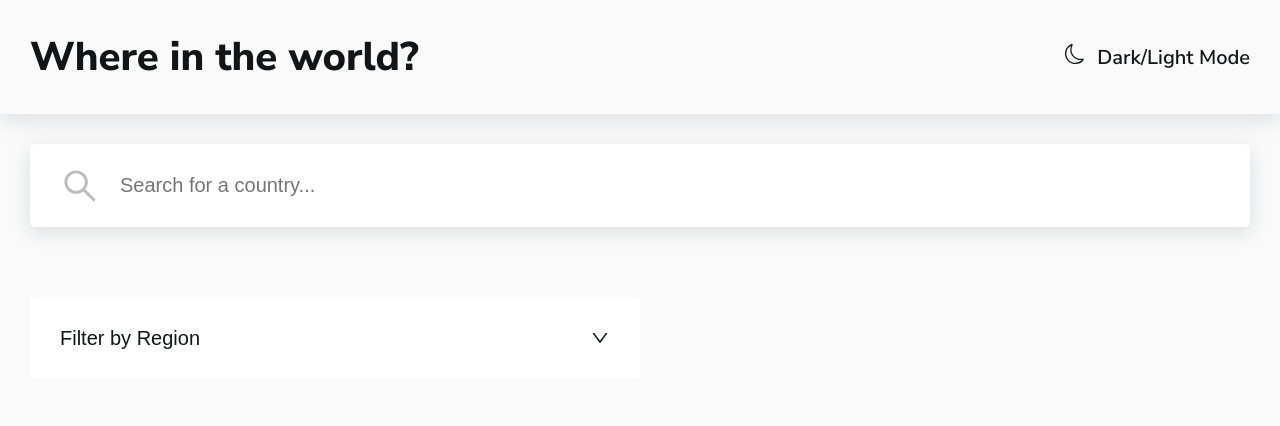
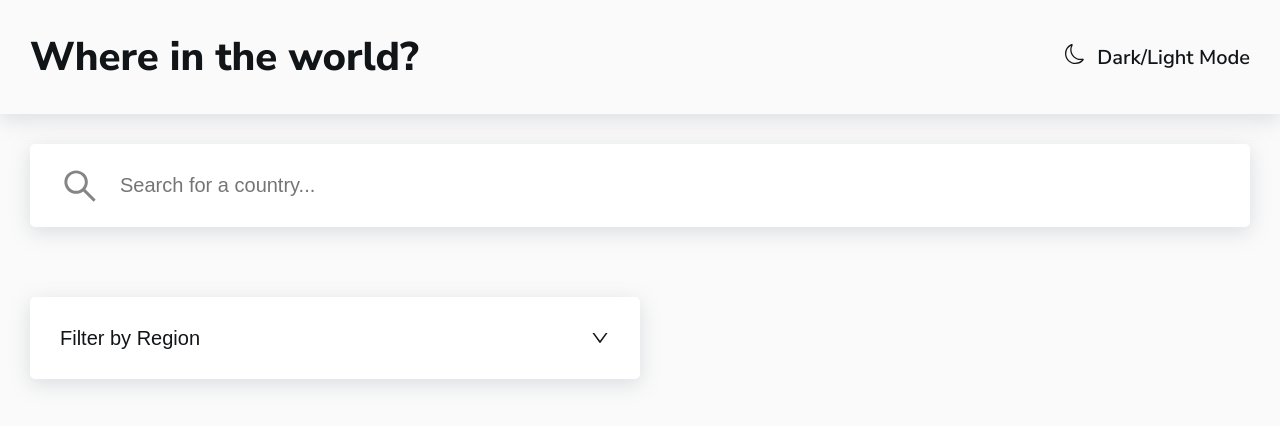
Before and after one commit to JoyAnneW/countries-api-challenge, a React (Create React App) app: page / in a window 1280 px wide. Shown: the top 426 px of the page. Built offline with nearby package versions, Linux system fonts and the light colour scheme.

Commit message:
removed selected attriubte from first option in dropdown, updated the font colors in the text input, added box shadow to dropdown. !

```diff
--- a/src/App.js
+++ b/src/App.js
@@ -7,7 +7,7 @@ function App() {
 		<div className="App">
 			<Header />
 			<main>
-				<SearchFilter />
+				<SearchFilter menuPlacement="bottom" />
 			</main>
 		</div>
 	);
--- a/src/components/SearchFilter.js
+++ b/src/components/SearchFilter.js
@@ -17,9 +17,7 @@ export default function SearchFilter() {
 			<div className="dropdown--container">
 				<label htmlFor="regions"></label>
 				<select name="regions" id="regions" className="dropdown--options">
-					<option value="" selected>
-						Filter by Region
-					</option>
+					<option value="">Filter by Region</option>
 
 					<option value="Africa">Africa</option>
 					<option value="America">America</option>
--- a/src/index.css
+++ b/src/index.css
@@ -49,7 +49,7 @@ SEARCH AND FILTER
 }
 .search--icon {
 	font-size: 4rem;
-	color: rgb(189, 188, 188);
+	color: hsl(0, 0%, 52%);
 	position: absolute;
 	left: 3rem;
 }
@@ -63,11 +63,11 @@ SEARCH AND FILTER
 
 	font-size: 2rem;
 	font-weight: 300;
+	box-shadow: rgba(149, 157, 165, 0.3) 0px 5px 20px;
 }
 .search--input {
-	box-shadow: rgba(149, 157, 165, 0.3) 0px 5px 20px;
 	width: 100%;
-	color: rgb(141, 141, 141);
+	color: hsl(0, 0%, 52%);
 	text-indent: 6rem;
 }
 .dropdown--container {
```
